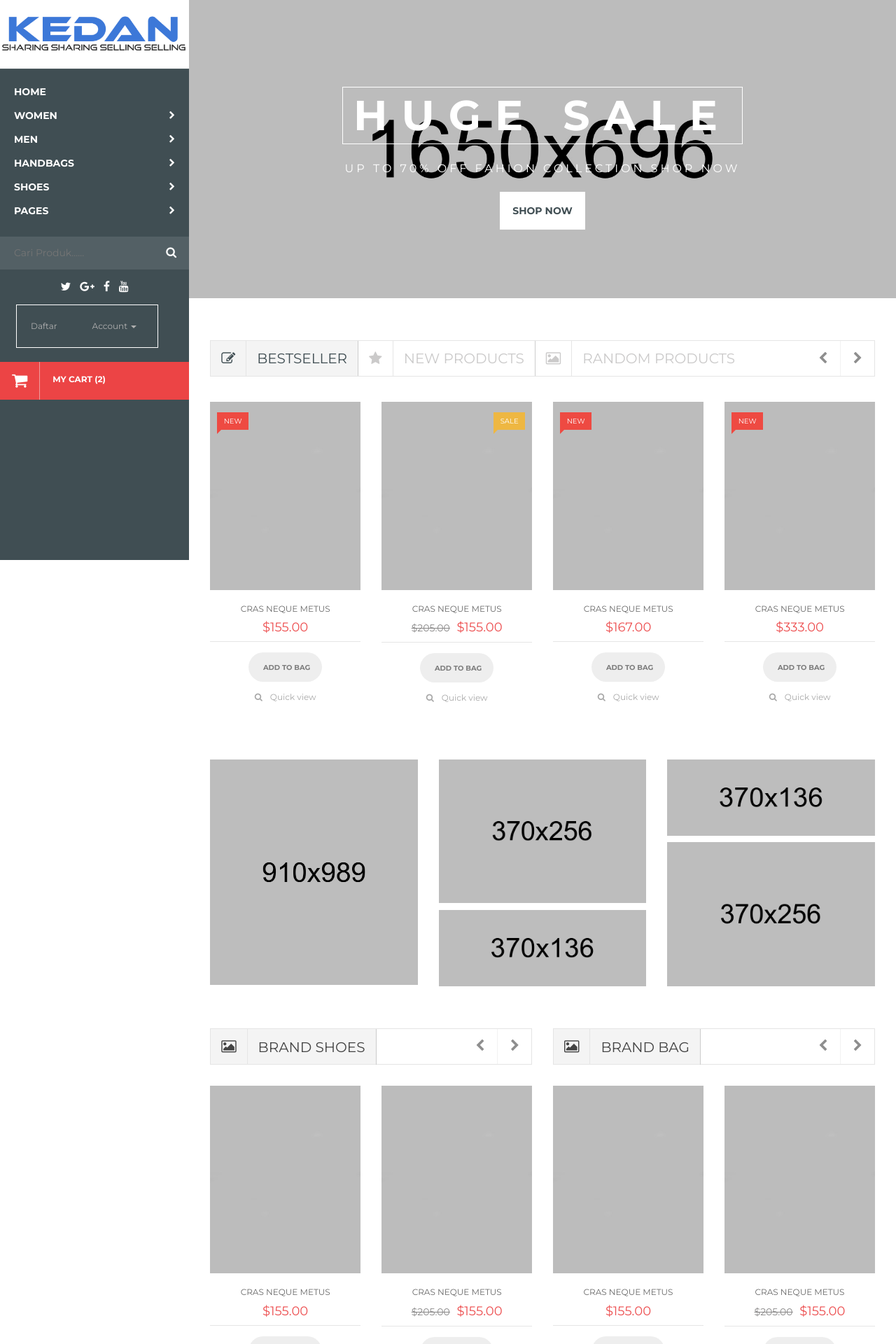
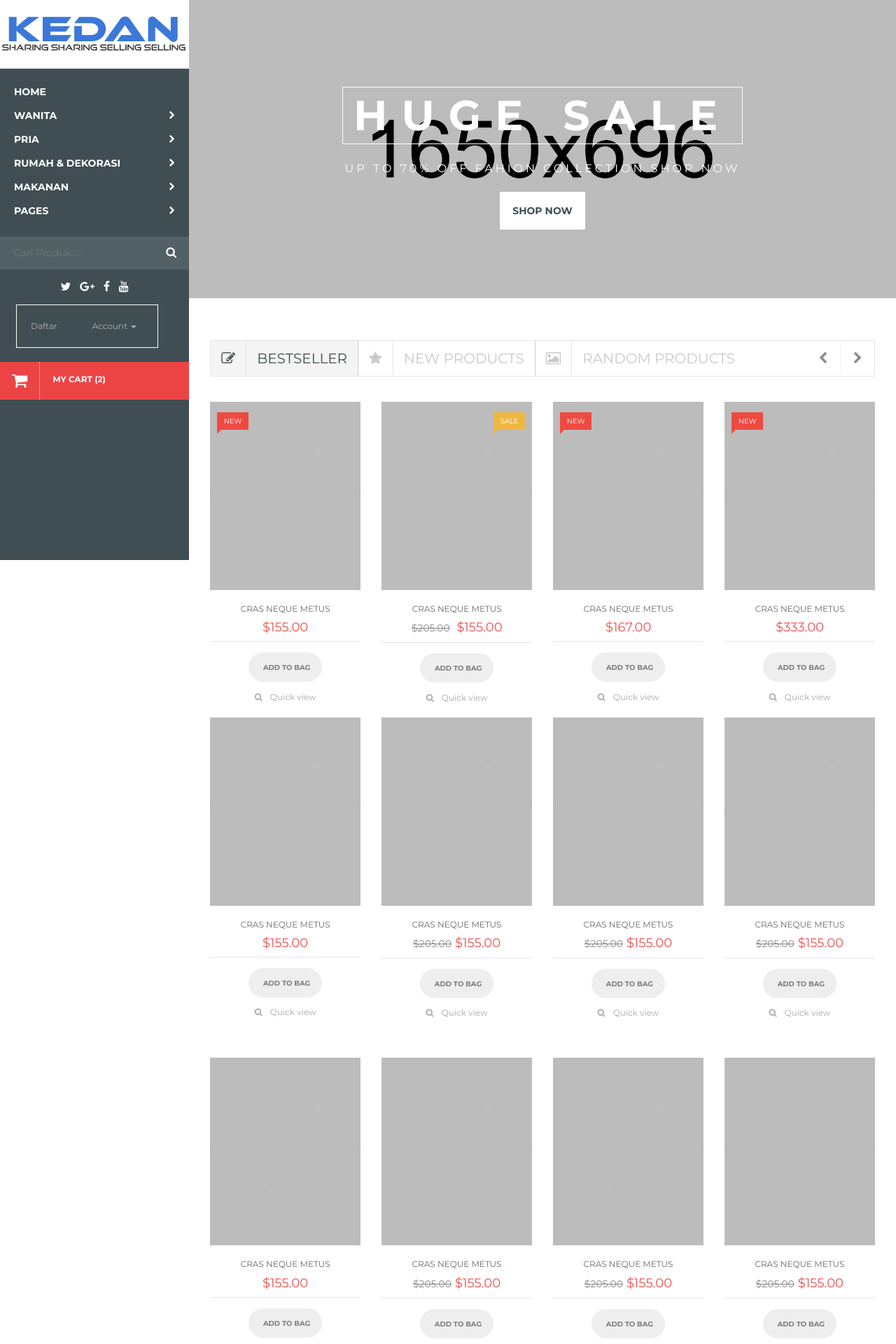
Before and after one commit to fajar7xx/kedan, a PHP site: page /theme/index.php in a window 1280 px wide. Shown: the top 1920 px of the page at 70% size. Run offline with PHP 8.4, Linux system fonts and the light colour scheme.

Commit message:
betul gak nih filenya

```diff
--- a/theme/index.php
+++ b/theme/index.php
@@ -78,7 +78,7 @@
 						<nav>
 							<ul class="main-ul">
 								<li><a href="index.php">Home</a></li>
-								<li><a href="shop.html"> Women<i class="fa fa-chevron-right"></i></a>
+								<li><a href="shop.html"> Wanita<i class="fa fa-chevron-right"></i></a>
 									<ul class="mega-menu-ul">
 										<li>
 											<!-- Mega Menu -->
@@ -122,7 +122,7 @@
 										</li>
 									</ul>
 								</li>
-								<li class="small-megamenu-li"><a href="shop.html">Men<i class="fa fa-chevron-right"></i></a>
+								<li class="small-megamenu-li"><a href="shop.html">Pria<i class="fa fa-chevron-right"></i></a>
 									<ul class="mega-menu-ul mega-menu-ul-two">
 										<li>
 											<!--Small Mega Menu -->
@@ -147,7 +147,7 @@
 										</li>
 									</ul>
 								</li>
-								<li><a href="shop.html">Handbags<i class="fa fa-chevron-right"></i></a>
+								<li><a href="shop.html">Rumah & Dekorasi<i class="fa fa-chevron-right"></i></a>
 									<ul class="mega-menu-ul">
 										<li>
 											<!-- Mega Menu -->
@@ -184,7 +184,7 @@
 										</li>
 									</ul>
 								</li>
-								<li><a href="shop.html">Shoes<i class="fa fa-chevron-right"></i></a>
+								<li><a href="shop.html">Makanan<i class="fa fa-chevron-right"></i></a>
 									<ul class="mega-menu-ul">
 										<li>
 											<!-- Mega Menu -->
@@ -1302,66 +1302,18 @@
 					</div>
 				</div>
 			</div><!-- End Product area -->
-			<!-- About-add area -->
-			<div class="about-add-area home-2-add-area">
+
+			<!-- Product area duplikat-->
+			<div class="product-area">
 				<div class="container">
 					<div class="row">
-						<div class="col-md-4 col-sm-6">
-							<div class="about-add-img banner-add">
-								<a href="#">
-									<img src="img/banner/b6.png" alt="img">
-								</a>
-							</div>
-						</div>
-						<div class="col-md-4 col-sm-6">
-							<div class="about-add-img about-add-img-top banner-add">
-								<a href="#">
-									<img src="img/banner/b7.png" alt="img">
-								</a>
-							</div>
-							<div class="about-add-img banner-add">
-								<a href="#">
-									<img src="img/banner/b8.png" alt="img">
-								</a>
-							</div>
-						</div>
-						<div class="col-md-4 hidden-sm">
-							<div class="about-add-img about-add-img-top banner-add">
-								<a href="#">
-									<img src="img/banner/b9.png" alt="img">
-								</a>
-							</div>
-							<div class="about-add-img banner-add">
-								<a href="#">
-									<img src="img/banner/b10.png" alt="img">
-								</a>
-							</div>
-						</div>
-					</div>
-				</div>
-			</div><!-- End About-add area -->
-			<!-- Brand Product area -->
-			<div class="brand-products-area">
-				<div class="container">
-					<div class="row">
-						<!-- Brand Product Column -->
-						<div class="col-md-6 col-sm-6">
-							<div class="brand-products brand-product-shoes c-carousel-button">
-								<div class="row">
 						<div class="col-md-12">
-										<div class="products-head">
-											<div class="products-head-title">
-												<i class="fa fa-picture-o"></i>
-												<h2>brand shoes</h2>
-											</div>
-										</div>
-									</div>
-								</div>
-								<div class="row">
-									<!-- Single Product Carousel-->
-									<div id="product-brand-shoes" class="owl-carousel">
-										<!-- Start Single Product Column -->
-										<div class="col-md-6">
+							<!-- Tab Content -->
+							<div class="tab-content">
+								<div class="tab-pane active" id="shop-product">
+										<div class="row tab-content-row">
+											<!-- Start Single Product Column -->
+											<div class="col-md-3 col-sm-3">
 												<div class="single-product">
 													<div class="single-product-img">
 														<a href="#">
@@ -1388,7 +1340,7 @@
 												</div>
 											</div><!-- End Single Product Column -->
 											<!-- Start Single Product Column -->
-										<div class="col-md-6">
+											<div class="col-md-3 col-sm-3">
 												<div class="single-product">
 													<div class="single-product-img">
 														<a href="#">
@@ -1399,23 +1351,23 @@
 													<div class="single-product-content">
 														<div class="product-content-head">
 															<h2 class="product-title"><a href="#">Cras neque metus</a></h2>
-														<p class="product-price"><span>$205.00</span> $155.00</p>
-													</div>
-													<div class="product-bottom-action">
-														<div class="product-action">
-															<div class="action-button">
-																<button class="btn" type="button"><i class="fa fa-shopping-cart"></i> <span>Add to bag</span></button>
-															</div>
-															<div class="action-view">
-																<button type="button" class="btn" data-toggle="modal" data-target="#productModal"><i class="fa fa-search"></i>Quick view</button>
-															</div>
-														</div>
-													</div>
-												</div>
-											</div>
-										</div><!-- End Single Product Column -->
-										<!-- Start Single Product Column -->
-										<div class="col-md-6">
+															<p class="product-price"><span>$205.00</span>$155.00</p>
+														</div>
+														<div class="product-bottom-action">
+															<div class="product-action">
+																<div class="action-button">
+																	<button class="btn" type="button"><i class="fa fa-shopping-cart"></i> <span>Add to bag</span></button>
+																</div>
+																<div class="action-view">
+																	<button type="button" class="btn" data-toggle="modal" data-target="#productModal"><i class="fa fa-search"></i>Quick view</button>
+																</div>
+															</div>
+														</div>
+													</div>
+												</div>
+											</div><!-- End Single Product Column -->
+											<!-- Start Single Product Column -->
+											<div class="col-md-3 col-sm-3">
 												<div class="single-product">
 													<div class="single-product-img">
 														<a href="#">
@@ -1426,124 +1378,23 @@
 													<div class="single-product-content">
 														<div class="product-content-head">
 															<h2 class="product-title"><a href="#">Cras neque metus</a></h2>
-														<p class="product-price">$155.00</p>
-													</div>
-													<div class="product-bottom-action">
-														<div class="product-action">
-															<div class="action-button">
-																<button class="btn" type="button"><i class="fa fa-shopping-cart"></i> <span>Add to bag</span></button>
-															</div>
-															<div class="action-view">
-																<button type="button" class="btn" data-toggle="modal" data-target="#productModal"><i class="fa fa-search"></i>Quick view</button>
-															</div>
-														</div>
-													</div>
-												</div>
-											</div>
-										</div><!-- End Single Product Column -->
-										<!-- Start Single Product Column -->
-										<div class="col-md-6">
-											<div class="single-product">
-												<div class="single-product-img">
-													<a href="#">
-														<img class="primary-img" src="img/product/sp6.jpg" alt="product">
-														<img class="secondary-img" src="img/product/sp1.jpg" alt="product">
-													</a>
-												</div>
-												<div class="single-product-content">
-													<div class="product-content-head">
-														<h2 class="product-title"><a href="#">Cras neque metus</a></h2>
-														<p class="product-price">$155.00</p>
-													</div>
-													<div class="product-bottom-action">
-														<div class="product-action">
-															<div class="action-button">
-																<button class="btn" type="button"><i class="fa fa-shopping-cart"></i> <span>Add to bag</span></button>
-															</div>
-															<div class="action-view">
-																<button type="button" class="btn" data-toggle="modal" data-target="#productModal"><i class="fa fa-search"></i>Quick view</button>
-															</div>
-														</div>
-													</div>
-												</div>
-											</div>
-										</div><!-- End Single Product Column -->
-									</div><!-- End Single Product Carousel -->
-								</div>
-							</div>
-						</div><!-- End Brand Products Column -->
-						<!-- Brand Product Column -->
-						<div class="col-md-6 col-sm-6">
-							<div class="brand-products c-carousel-button">
-								<div class="row">
-									<div class="col-md-12">
-										<div class="products-head">
-											<div class="products-head-title">
-												<i class="fa fa-picture-o"></i>
-												<h2>brand Bag</h2>
-											</div>
-										</div>
-									</div>
-								</div>
-								<div class="row">
-									<!-- Single Product Carousel-->
-									<div id="product-brand-bag" class="owl-carousel">
-										<!-- Start Single Product Column -->
-										<div class="col-md-6">
-											<div class="single-product">
-												<div class="single-product-img">
-													<a href="#">
-														<img class="primary-img" src="img/product/sp7.jpg" alt="product">
-														<img class="secondary-img" src="img/product/sp8.jpg" alt="product">
-													</a>
-												</div>
-												<div class="single-product-content">
-													<div class="product-content-head">
-														<h2 class="product-title"><a href="#">Cras neque metus</a></h2>
-														<p class="product-price">$155.00</p>
-													</div>
-													<div class="product-bottom-action">
-														<div class="product-action">
-															<div class="action-button">
-																<button class="btn" type="button"><i class="fa fa-shopping-cart"></i> <span>Add to bag</span></button>
-															</div>
-															<div class="action-view">
-																<button type="button" class="btn" data-toggle="modal" data-target="#productModal"><i class="fa fa-search"></i>Quick view</button>
-															</div>
-														</div>
-													</div>
-												</div>
-											</div>
-										</div><!-- End Single Product Column -->
-										<!-- Start Single Product Column -->
-										<div class="col-md-6">
-											<div class="single-product">
-												<div class="single-product-img">
-													<a href="#">
-														<img class="primary-img" src="img/product/sp10.jpg" alt="product">
-														<img class="secondary-img" src="img/product/sp5.jpg" alt="product">
-													</a>
-												</div>
-												<div class="single-product-content">
-													<div class="product-content-head">
-														<h2 class="product-title"><a href="#">Cras neque metus</a></h2>
-														<p class="product-price"><span>$205.00</span> $155.00</p>
-													</div>
-													<div class="product-bottom-action">
-														<div class="product-action">
-															<div class="action-button">
-																<button class="btn" type="button"><i class="fa fa-shopping-cart"></i> <span>Add to bag</span></button>
-															</div>
-															<div class="action-view">
-																<button type="button" class="btn" data-toggle="modal" data-target="#productModal"><i class="fa fa-search"></i>Quick view</button>
-															</div>
-														</div>
-													</div>
-												</div>
-											</div>
-										</div><!-- End Single Product Column -->
-										<!-- Start Single Product Column -->
-										<div class="col-md-6">
+															<p class="product-price"><span>$205.00</span>$155.00</p>
+														</div>
+														<div class="product-bottom-action">
+															<div class="product-action">
+																<div class="action-button">
+																	<button class="btn" type="button"><i class="fa fa-shopping-cart"></i> <span>Add to bag</span></button>
+																</div>
+																<div class="action-view">
+																	<button type="button" class="btn" data-toggle="modal" data-target="#productModal"><i class="fa fa-search"></i>Quick view</button>
+																</div>
+															</div>
+														</div>
+													</div>
+												</div>
+											</div><!-- End Single Product Column -->
+											<!-- Start Single Product Column -->
+											<div class="col-md-3 col-sm-3">
 												<div class="single-product">
 													<div class="single-product-img">
 														<a href="#">
@@ -1554,6 +1405,35 @@
 													<div class="single-product-content">
 														<div class="product-content-head">
 															<h2 class="product-title"><a href="#">Cras neque metus</a></h2>
+															<p class="product-price"><span>$205.00</span>$155.00</p>
+														</div>
+														<div class="product-bottom-action">
+															<div class="product-action">
+																<div class="action-button">
+																	<button class="btn" type="button"><i class="fa fa-shopping-cart"></i> <span>Add to bag</span></button>
+																</div>
+																<div class="action-view">
+																	<button type="button" class="btn" data-toggle="modal" data-target="#productModal"><i class="fa fa-search"></i>Quick view</button>
+																</div>
+															</div>
+														</div>
+													</div>
+												</div>
+											</div><!-- End Single Product Column -->
+										</div>
+										<div class="row tab-content-row">
+											<!-- Start Single Product Column -->
+											<div class="col-md-3 col-sm-3">
+												<div class="single-product">
+													<div class="single-product-img">
+														<a href="#">
+															<img class="primary-img" src="img/product/sp4.jpg" alt="product">
+															<img class="secondary-img" src="img/product/sp9.jpg" alt="product">
+														</a>
+													</div>
+													<div class="single-product-content">
+														<div class="product-content-head">
+															<h2 class="product-title"><a href="#">Cras neque metus</a></h2>
 															<p class="product-price">$155.00</p>
 														</div>
 														<div class="product-bottom-action">
@@ -1570,12 +1450,95 @@
 												</div>
 											</div><!-- End Single Product Column -->
 											<!-- Start Single Product Column -->
-										<div class="col-md-6">
-											<div class="single-product">
-												<div class="single-product-img">
-													<a href="#">
-														<img class="primary-img" src="img/product/sp6.jpg" alt="product">
-														<img class="secondary-img" src="img/product/sp1.jpg" alt="product">
+											<div class="col-md-3 col-sm-3">
+												<div class="single-product">
+													<div class="single-product-img">
+														<a href="#">
+															<img class="primary-img" src="img/product/sp3.jpg" alt="product">
+															<img class="secondary-img" src="img/product/sp19.jpg" alt="product">
+														</a>
+													</div>
+													<div class="single-product-content">
+														<div class="product-content-head">
+															<h2 class="product-title"><a href="#">Cras neque metus</a></h2>
+															<p class="product-price"><span>$205.00</span>$155.00</p>
+														</div>
+														<div class="product-bottom-action">
+															<div class="product-action">
+																<div class="action-button">
+																	<button class="btn" type="button"><i class="fa fa-shopping-cart"></i> <span>Add to bag</span></button>
+																</div>
+																<div class="action-view">
+																	<button type="button" class="btn" data-toggle="modal" data-target="#productModal"><i class="fa fa-search"></i>Quick view</button>
+																</div>
+															</div>
+														</div>
+													</div>
+												</div>
+											</div><!-- End Single Product Column -->
+											<!-- Start Single Product Column -->
+											<div class="col-md-3 col-sm-3">
+												<div class="single-product">
+													<div class="single-product-img">
+														<a href="#">
+															<img class="primary-img" src="img/product/sp2.jpg" alt="product">
+															<img class="secondary-img" src="img/product/sp5.jpg" alt="product">
+														</a>
+													</div>
+													<div class="single-product-content">
+														<div class="product-content-head">
+															<h2 class="product-title"><a href="#">Cras neque metus</a></h2>
+															<p class="product-price"><span>$205.00</span>$155.00</p>
+														</div>
+														<div class="product-bottom-action">
+															<div class="product-action">
+																<div class="action-button">
+																	<button class="btn" type="button"><i class="fa fa-shopping-cart"></i> <span>Add to bag</span></button>
+																</div>
+																<div class="action-view">
+																	<button type="button" class="btn" data-toggle="modal" data-target="#productModal"><i class="fa fa-search"></i>Quick view</button>
+																</div>
+															</div>
+														</div>
+													</div>
+												</div>
+											</div><!-- End Single Product Column -->
+											<!-- Start Single Product Column -->
+											<div class="col-md-3 col-sm-3">
+												<div class="single-product">
+													<div class="single-product-img">
+														<a href="#">
+															<img class="primary-img" src="img/product/sp2.jpg" alt="product">
+															<img class="secondary-img" src="img/product/sp5.jpg" alt="product">
+														</a>
+													</div>
+													<div class="single-product-content">
+														<div class="product-content-head">
+															<h2 class="product-title"><a href="#">Cras neque metus</a></h2>
+															<p class="product-price"><span>$205.00</span>$155.00</p>
+														</div>
+														<div class="product-bottom-action">
+															<div class="product-action">
+																<div class="action-button">
+																	<button class="btn" type="button"><i class="fa fa-shopping-cart"></i> <span>Add to bag</span></button>
+																</div>
+																<div class="action-view">
+																	<button type="button" class="btn" data-toggle="modal" data-target="#productModal"><i class="fa fa-search"></i>Quick view</button>
+																</div>
+															</div>
+														</div>
+													</div>
+												</div>
+											</div><!-- End Single Product Column -->
+										</div>
+										<div class="row tab-content-row">
+											<!-- Start Single Product Column -->
+											<div class="col-md-3 col-sm-3">
+												<div class="single-product">
+													<div class="single-product-img">
+														<a href="#">
+															<img class="primary-img" src="img/product/sp4.jpg" alt="product">
+															<img class="secondary-img" src="img/product/sp9.jpg" alt="product">
 														</a>
 													</div>
 													<div class="single-product-content">
@@ -1596,13 +1559,96 @@
 													</div>
 												</div>
 											</div><!-- End Single Product Column -->
-									</div><!-- End Single Product Carousel-->
-								</div>
-							</div>
-						</div><!-- End Brand Product Column -->
-					</div>
-				</div>
-			</div><!-- End Brand Product area -->
+											<!-- Start Single Product Column -->
+											<div class="col-md-3 col-sm-3">
+												<div class="single-product">
+													<div class="single-product-img">
+														<a href="#">
+															<img class="primary-img" src="img/product/sp3.jpg" alt="product">
+															<img class="secondary-img" src="img/product/sp19.jpg" alt="product">
+														</a>
+													</div>
+													<div class="single-product-content">
+														<div class="product-content-head">
+															<h2 class="product-title"><a href="#">Cras neque metus</a></h2>
+															<p class="product-price"><span>$205.00</span>$155.00</p>
+														</div>
+														<div class="product-bottom-action">
+															<div class="product-action">
+																<div class="action-button">
+																	<button class="btn" type="button"><i class="fa fa-shopping-cart"></i> <span>Add to bag</span></button>
+																</div>
+																<div class="action-view">
+																	<button type="button" class="btn" data-toggle="modal" data-target="#productModal"><i class="fa fa-search"></i>Quick view</button>
+																</div>
+															</div>
+														</div>
+													</div>
+												</div>
+											</div><!-- End Single Product Column -->
+											<!-- Start Single Product Column -->
+											<div class="col-md-3 col-sm-3">
+												<div class="single-product">
+													<div class="single-product-img">
+														<a href="#">
+															<img class="primary-img" src="img/product/sp2.jpg" alt="product">
+															<img class="secondary-img" src="img/product/sp5.jpg" alt="product">
+														</a>
+													</div>
+													<div class="single-product-content">
+														<div class="product-content-head">
+															<h2 class="product-title"><a href="#">Cras neque metus</a></h2>
+															<p class="product-price"><span>$205.00</span>$155.00</p>
+														</div>
+														<div class="product-bottom-action">
+															<div class="product-action">
+																<div class="action-button">
+																	<button class="btn" type="button"><i class="fa fa-shopping-cart"></i> <span>Add to bag</span></button>
+																</div>
+																<div class="action-view">
+																	<button type="button" class="btn" data-toggle="modal" data-target="#productModal"><i class="fa fa-search"></i>Quick view</button>
+																</div>
+															</div>
+														</div>
+													</div>
+												</div>
+											</div><!-- End Single Product Column -->
+											<!-- Start Single Product Column -->
+											<div class="col-md-3 col-sm-3">
+												<div class="single-product">
+													<div class="single-product-img">
+														<a href="#">
+															<img class="primary-img" src="img/product/sp2.jpg" alt="product">
+															<img class="secondary-img" src="img/product/sp5.jpg" alt="product">
+														</a>
+													</div>
+													<div class="single-product-content">
+														<div class="product-content-head">
+															<h2 class="product-title"><a href="#">Cras neque metus</a></h2>
+															<p class="product-price"><span>$205.00</span>$155.00</p>
+														</div>
+														<div class="product-bottom-action">
+															<div class="product-action">
+																<div class="action-button">
+																	<button class="btn" type="button"><i class="fa fa-shopping-cart"></i> <span>Add to bag</span></button>
+																</div>
+																<div class="action-view">
+																	<button type="button" class="btn" data-toggle="modal" data-target="#productModal"><i class="fa fa-search"></i>Quick view</button>
+																</div>
+															</div>
+														</div>
+													</div>
+												</div>
+											</div><!-- End Single Product Column -->
+										</div>
+								</div>
+							</div><!-- End Tab Content -->
+						</div>
+					</div>
+				</div>
+			</div>
+			<!-- End Product area -->
+
 			<!-- Blog Post area -->
 			<div class="blog-post-area brand-products c-carousel-button home-4-blog-post-area">
 				<div class="container">
```
Lines whose indentation alone changed are shown as unchanged.
